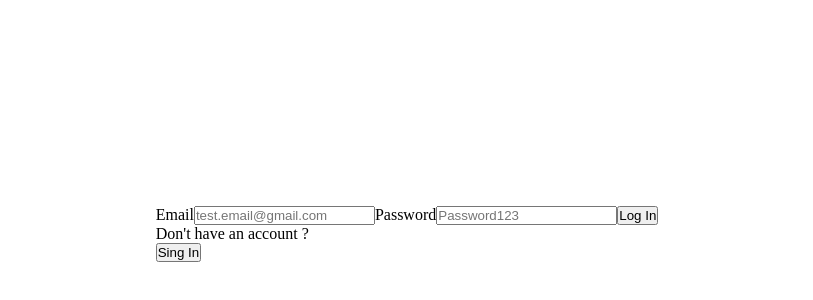
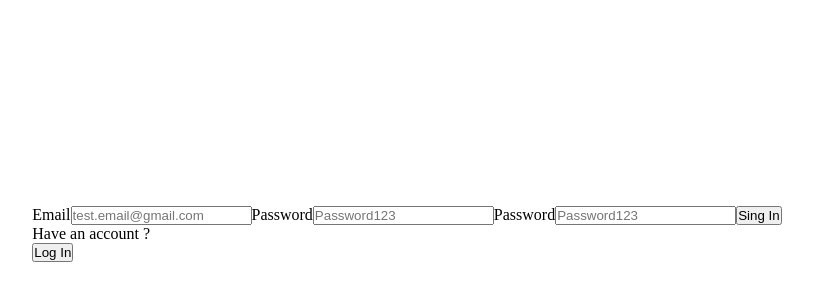
Before and after one commit to CiolpanSergiu/react-login-page, a React (Vite) app in the folder react-login-page/: page / in a window 1280 px wide. Shown: the part 166-466 px from the top of the page, without its empty margins (233-1046 px from the left). Built offline with nearby package versions, Linux system fonts and the light colour scheme.

Commit message:
create AfterLoginPage component

```diff
--- a/react-login-page/src/App.jsx
+++ b/react-login-page/src/App.jsx
@@ -1,14 +1,32 @@
 import React from "react";
+import AfterLoginPage from "./components/AfterLoginPage";
 import CreateAccountPage from "./components/CreateAccountPage";
 import LoginPage from "./components/LoginPage";
 
 export default function App() {
 
-
+  const [currentPage, setCurrentPage] = React.useState(
+    {
+      singinPage: true,
+      loginPage: false,
+      afterLoginPage: false
+    }
+  )
 
   return(
     <div>
-      <LoginPage />
+      {
+        currentPage.singinPage &&
+          <CreateAccountPage />
+      }
+      {
+        currentPage.loginPage &&
+        <LoginPage />
+      }
+      {
+        currentPage.afterLoginPage &&
+        <AfterLoginPage />
+      }
     </div>
   )
 }
--- /dev/null
+++ b/react-login-page/src/components/AfterLoginPage.jsx
@@ -0,0 +1,11 @@
+import React from "react";
+
+export default function AfterLoginPage() {
+    return(
+        <div className="container">
+            <h2 className="centered-text container-main-header">Welcome to AfterLoginPage!</h2>
+            <button className="prev-page-btn">Back</button>
+            <button className="delete-account-btn">Delete Account</button>
+        </div>
+    )
+}
```
